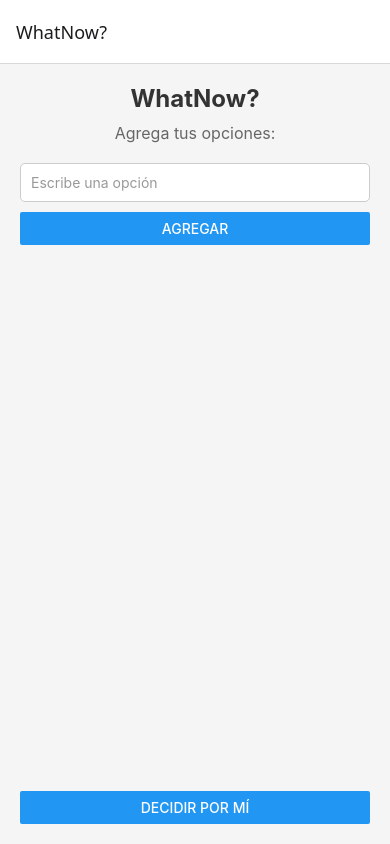
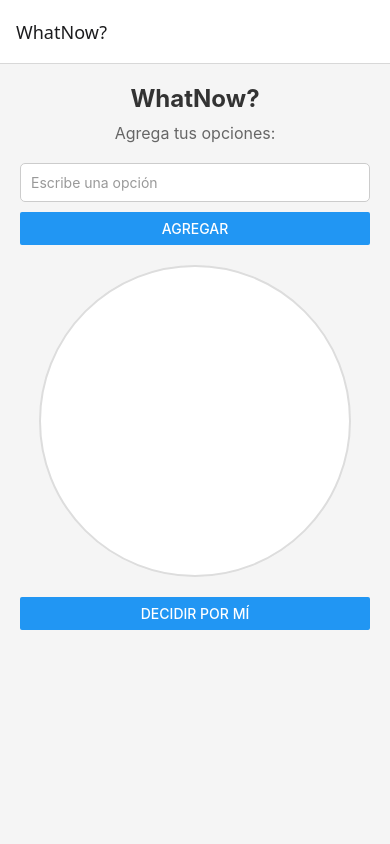
Before and after one commit to K-sett23/WhatNow, a React Native app: screen /Home in a window 390 px wide. Built offline with nearby package versions, Linux system fonts and the light colour scheme.

Commit message:
Implementacion de animacion tipo ruleta para las elecciones

```diff
--- /dev/null
+++ b/babel.config.js
@@ -0,0 +1,9 @@
+module.exports = function (api) {
+    api.cache(true); // Habilita el caching para mejorar el rendimiento
+    return {
+      presets: ['babel-preset-expo'], // Usa el preset de Expo para Babel
+      plugins: [
+        'react-native-reanimated/plugin', // Plugin para React Native Reanimated
+      ],
+    };
+  };
--- a/package.json
+++ b/package.json
@@ -17,7 +17,9 @@
     "react": "18.3.1",
     "react-native": "0.76.7",
     "react-native-safe-area-context": "4.12.0",
-    "react-native-screens": "~4.4.0"
+    "react-native-screens": "~4.4.0",
+    "react-native-reanimated": "~3.16.1",
+    "react-native-gesture-handler": "~2.20.2"
   },
   "devDependencies": {
     "@babel/core": "^7.25.2",
--- a/screens/HomeScreen.tsx
+++ b/screens/HomeScreen.tsx
@@ -1,39 +1,56 @@
 import React, { useState } from 'react';
-import { View, Text, Button, TextInput, FlatList, StyleSheet, Alert, KeyboardAvoidingView, Platform } from 'react-native';
+import { View, Text, StyleSheet, Button, Dimensions, TextInput, Alert } from 'react-native';
+import Animated, {
+  useSharedValue,
+  useAnimatedStyle,
+  withTiming,
+  Easing,
+} from 'react-native-reanimated';
 
-const HomeScreen: React.FC<{ navigation: any }> = ({ navigation }) => {
+const { width } = Dimensions.get('window');
+
+const HomeScreen: React.FC = () => {
   const [options, setOptions] = useState<string[]>([]);
   const [inputValue, setInputValue] = useState<string>('');
+  const rotation = useSharedValue(0); // Valor compartido para la rotación
 
   // Función para agregar una opción
   const addOption = () => {
     if (inputValue.trim()) {
       setOptions([...options, inputValue]);
       setInputValue('');
-    } else {
-      Alert.alert('Error', 'Por favor, escribe una opción válida.');
     }
   };
 
-  // Función para seleccionar una opción al azar
+  // Función para seleccionar una opción al azar con animación
   const chooseRandomOption = () => {
     if (options.length > 0) {
+      // Gira la ruleta varias veces antes de detenerse
+      rotation.value = withTiming(rotation.value + 360 * 5, {
+        duration: 3000,
+        easing: Easing.out(Easing.ease),
+      });
+
+      // Selecciona una opción al azar después de la animación
+      setTimeout(() => {
         const randomIndex = Math.floor(Math.random() * options.length);
-      const selectedOption = options[randomIndex];
-      Alert.alert('Opción seleccionada', `La opción seleccionada es: ${selectedOption}`);
-      // Navegar a la pantalla de historial (opcional)
-      navigation.navigate('History', { decision: selectedOption });
+        Alert.alert('Opción seleccionada', `La opción seleccionada es: ${options[randomIndex]}`);
+        rotation.value = 0; // Reinicia la rotación
+      }, 3000);
     } else {
       Alert.alert('Error', 'No hay opciones para elegir. Agrega algunas primero.');
     }
   };
 
+  // Estilo animado para la ruleta
+  const animatedStyle = useAnimatedStyle(() => {
+    return {
+      transform: [{ rotate: `${rotation.value}deg` }],
+    };
+  });
+
   return (
-    <KeyboardAvoidingView
-      behavior={Platform.OS === 'ios' ? 'padding' : 'height'}
-      style={styles.container}
-    >
-      <View style={styles.innerContainer}>
+    <View style={styles.container}>
       <Text style={styles.title}>WhatNow?</Text>
       <Text style={styles.subtitle}>Agrega tus opciones:</Text>
 
@@ -49,22 +66,20 @@ const HomeScreen: React.FC<{ navigation: any }> = ({ navigation }) => {
       {/* Botón para agregar opciones */}
       <Button title="Agregar" onPress={addOption} />
 
-        {/* Lista de opciones */}
-        <FlatList
-          data={options}
-          renderItem={({ item }) => (
-            <View style={styles.optionItem}>
-              <Text style={styles.optionText}>{item}</Text>
+      {/* Ruleta de opciones */}
+      <View style={styles.ruletaContainer}>
+        <Animated.View style={[styles.ruleta, animatedStyle]}>
+          {options.map((option, index) => (
+            <Text key={index} style={styles.optionText}>
+              {option}
+            </Text>
+          ))}
+        </Animated.View>
       </View>
-          )}
-          keyExtractor={(item, index) => index.toString()}
-          style={styles.list}
-        />
 
       {/* Botón para seleccionar una opción al azar */}
       <Button title="Decidir por mí" onPress={chooseRandomOption} />
     </View>
-    </KeyboardAvoidingView>
   );
 };
 
@@ -72,11 +87,8 @@ const HomeScreen: React.FC<{ navigation: any }> = ({ navigation }) => {
 const styles = StyleSheet.create({
   container: {
     flex: 1,
+    padding: 20,
     backgroundColor: '#f5f5f5',
-  },
-  innerContainer: {
-    flex: 1,
-    padding: 20,
   },
   title: {
     fontSize: 24,
@@ -99,21 +111,26 @@ const styles = StyleSheet.create({
     borderRadius: 5,
     backgroundColor: '#fff',
   },
-  list: {
-    flex: 1,
-    marginTop: 10,
+  ruletaContainer: {
+    alignItems: 'center',
+    justifyContent: 'center',
+    marginVertical: 20,
   },
-  optionItem: {
-    padding: 10,
-    marginVertical: 5,
+  ruleta: {
+    width: width * 0.8,
+    height: width * 0.8,
+    borderRadius: (width * 0.8) / 2,
     backgroundColor: '#fff',
-    borderWidth: 1,
+    borderWidth: 2,
     borderColor: '#ddd',
-    borderRadius: 5,
+    alignItems: 'center',
+    justifyContent: 'center',
   },
   optionText: {
     fontSize: 16,
     color: '#333',
+    position: 'absolute',
+    transform: [{ rotate: '0deg' }], // Ajusta la rotación de cada opción
   },
 });
 
```
Also changed, not shown: 1 other file (tests, documents, lock files or other folders). Lines whose indentation alone changed are shown as unchanged.
